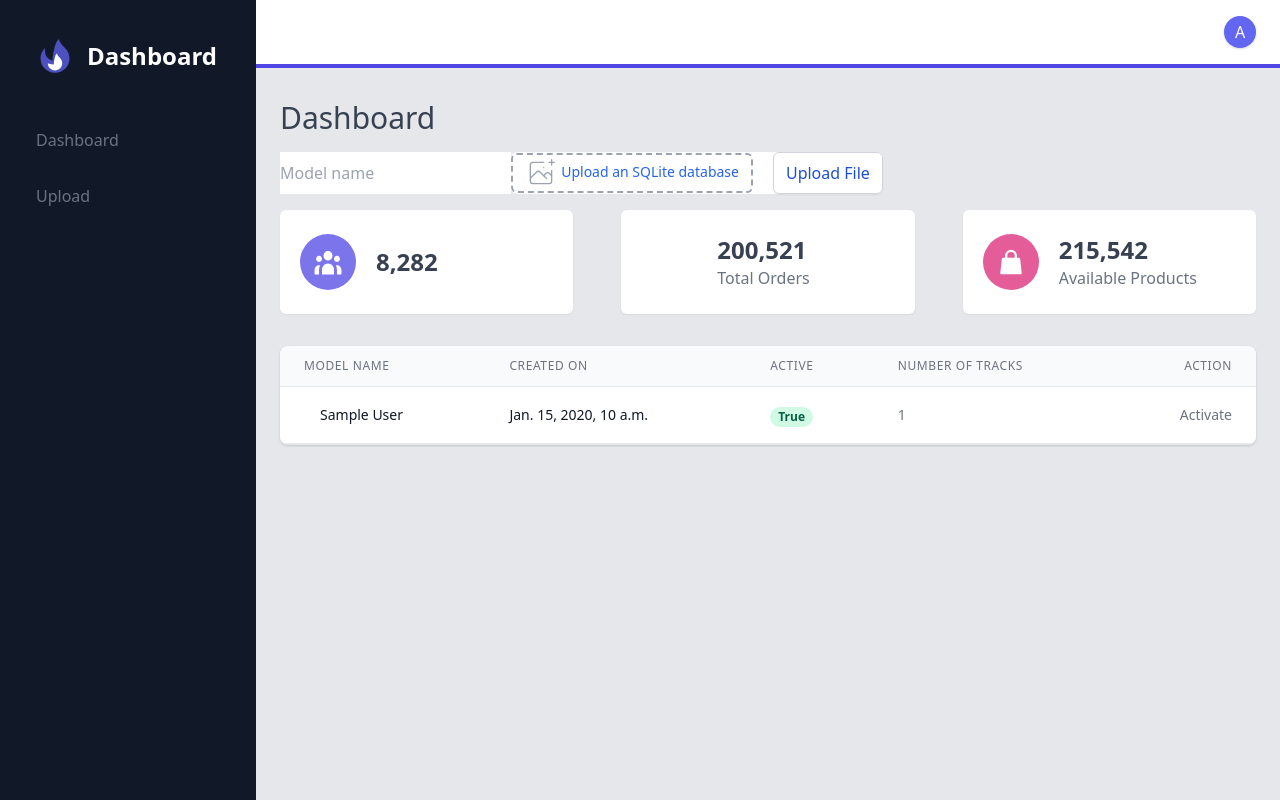
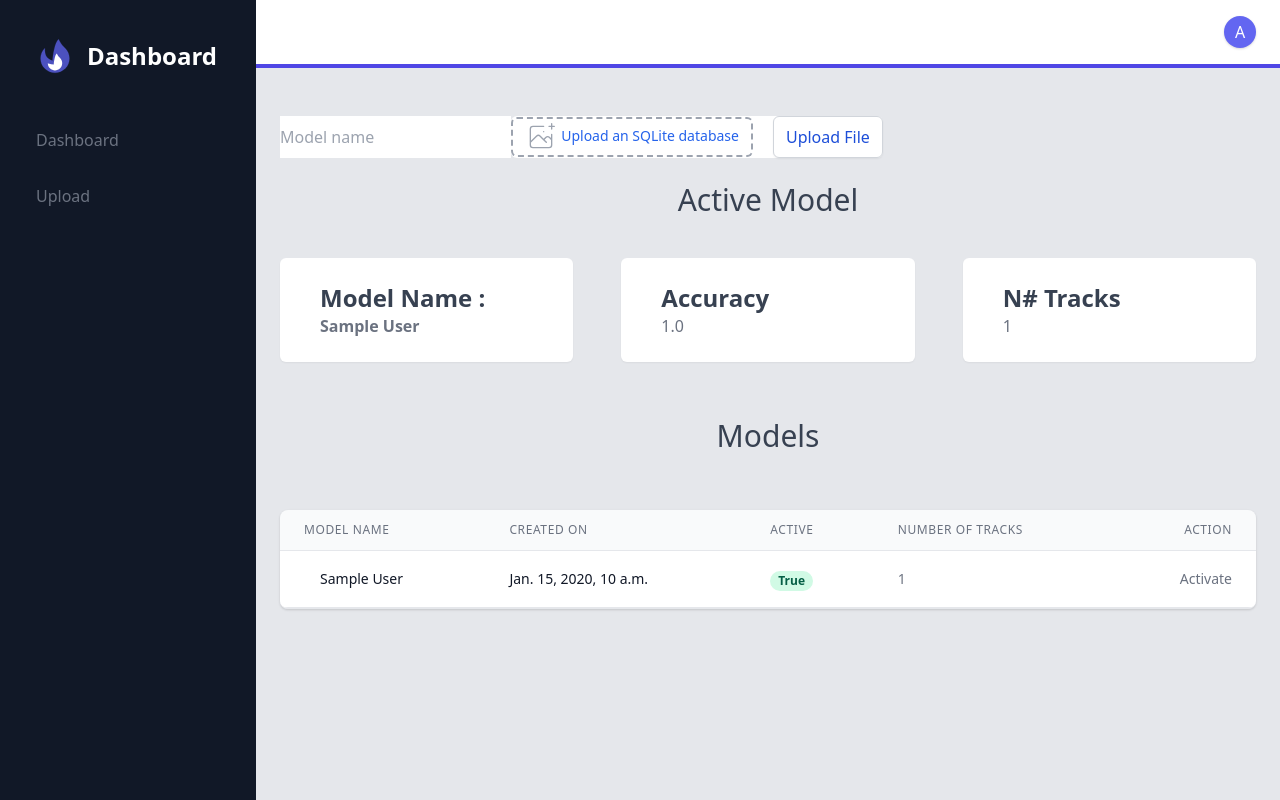
Before and after one commit to haiderali711/genre-prediction-audio, a Django app: page /admin/ in a window 1280 px wide. Run offline with Django 3.2, Linux system fonts and the light colour scheme; tables that the repository leaves empty hold one stand-in row (values such as "Sample post").

Commit message:
Update the genre recognition The update regards the model changed by the admin. PS: If the admin choses a specific model the files for tht model are made active for genre recognition for the normal homepage functionality.

```diff
--- a/genre_classification/genre_classification/admins/templates/admins/dashboard.html
+++ b/genre_classification/genre_classification/admins/templates/admins/dashboard.html
@@ -1,14 +1,19 @@
 <div x-ref="dashboard" class="container mx-auto px-6 py-8">
-    <h3 class="text-gray-700 text-3xl font-medium">Dashboard</h3>
+    <!-- <h3 class="text-gray-700 text-3xl font-medium">Dashboard</h3> -->
 
     {% include 'admins/file_upload.html' %}
     <span class="text-red-600">{{errors}}</span>
 
+    <br />
+        <h1 class="text-center text-gray-700 text-3xl font-medium ">Active Model</h1>
+    <br />
+
     <div class="mt-4">
         <div class="flex flex-wrap -mx-6">
+
             <div class="w-full px-6 sm:w-1/2 xl:w-1/3">
                 <div class="flex items-center px-5 py-6 shadow-sm rounded-md bg-white">
-                    <div class="p-3 rounded-full bg-indigo-600 bg-opacity-75">
+                    <!-- <div class="p-3 rounded-full bg-indigo-600 bg-opacity-75">
                         <svg class="h-8 w-8 text-white" viewBox="0 0 28 30" fill="none"
                              xmlns="http://www.w3.org/2000/svg">
                             <path
@@ -30,18 +35,21 @@
                                     d="M6.64896 18.0949C5.98058 19.3671 5.59999 20.8312 5.59999 22.3889V26.8222H1.39999V22.3889C1.39999 19.9404 3.2804 17.9556 5.59999 17.9556C5.96219 17.9556 6.31367 18.0039 6.64896 18.0949Z"
                                     fill="currentColor"></path>
                         </svg>
-                    </div>
+
+                    </div> -->
 
                     <div class="mx-5">
-                        <h4 class="text-2xl font-semibold text-gray-700">8,282</h4>
-                        <div class="text-gray-500"></div>
+                        <div class="text-gray-500 font-semibold ">
+                            <h2 class="text-2xl font-semibold text-gray-700">Model Name : </h2>
+                                <h3>{{active_model.model_name}}</h3>
+                        </div>
                     </div>
                 </div>
             </div>
 
             <div class="w-full mt-6 px-6 sm:w-1/2 xl:w-1/3 sm:mt-0">
                 <div class="flex items-center px-5 py-6 shadow-sm rounded-md bg-white">
-                    <div class="p-3 rounded-full bg-orange-600 bg-opacity-75">
+                    <!-- <div class="p-3 rounded-full bg-orange-600 bg-opacity-75">
                         <svg class="h-8 w-8 text-white" viewBox="0 0 28 28" fill="none"
                              xmlns="http://www.w3.org/2000/svg">
                             <path
@@ -54,18 +62,18 @@
                                     d="M9.1 25.2C10.2598 25.2 11.2 24.2598 11.2 23.1C11.2 21.9402 10.2598 21 9.1 21C7.9402 21 7 21.9402 7 23.1C7 24.2598 7.9402 25.2 9.1 25.2Z"
                                     fill="currentColor"></path>
                         </svg>
-                    </div>
+                    </div> -->
 
                     <div class="mx-5">
-                        <h4 class="text-2xl font-semibold text-gray-700">200,521</h4>
-                        <div class="text-gray-500">Total Orders</div>
+                        <h2 class="text-2xl font-semibold text-gray-700">Accuracy </h4>
+                        <div class="text-gray-500">{{active_model.accuracy}}</div>
                     </div>
                 </div>
             </div>
 
             <div class="w-full mt-6 px-6 sm:w-1/2 xl:w-1/3 xl:mt-0">
                 <div class="flex items-center px-5 py-6 shadow-sm rounded-md bg-white">
-                    <div class="p-3 rounded-full bg-pink-600 bg-opacity-75">
+                    <!-- <div class="p-3 rounded-full bg-pink-600 bg-opacity-75">
                         <svg class="h-8 w-8 text-white" viewBox="0 0 28 28" fill="none"
                              xmlns="http://www.w3.org/2000/svg">
                             <path d="M6.99998 11.2H21L22.4 23.8H5.59998L6.99998 11.2Z"
@@ -75,11 +83,11 @@
                                     d="M9.79999 8.4C9.79999 6.08041 11.6804 4.2 14 4.2C16.3196 4.2 18.2 6.08041 18.2 8.4V12.6C18.2 14.9197 16.3196 16.8 14 16.8C11.6804 16.8 9.79999 14.9197 9.79999 12.6V8.4Z"
                                     stroke="currentColor" stroke-width="2"></path>
                         </svg>
-                    </div>
+                    </div> -->
 
                     <div class="mx-5">
-                        <h4 class="text-2xl font-semibold text-gray-700">215,542</h4>
-                        <div class="text-gray-500">Available Products</div>
+                        <h4 class="text-2xl font-semibold text-gray-700">N# Tracks</h4>
+                        <div class="text-gray-500">{{active_model.no_of_tracks}}</div>
                     </div>
                 </div>
             </div>
--- a/genre_classification/genre_classification/admins/templates/admins/table.html
+++ b/genre_classification/genre_classification/admins/templates/admins/table.html
@@ -1,28 +1,39 @@
+<br />
+<div>
+  <h1 class="text-gray-700 text-3xl font-medium text-center">Models</h1>
+</div>
+<br />
 <div class="flex flex-col mt-8">
   <div class="-my-2 py-2 overflow-x-auto sm:-mx-6 sm:px-6 lg:-mx-8 lg:px-8">
     <div
-                class="align-middle inline-block min-w-full shadow overflow-hidden sm:rounded-lg border-b border-gray-200">
+      class="align-middle inline-block min-w-full shadow overflow-hidden sm:rounded-lg border-b border-gray-200"
+    >
       <table class="min-w-full">
         <thead>
           <tr>
             <th
-                            class="px-6 py-3 border-b border-gray-200 bg-gray-50 text-left text-xs leading-4 font-medium text-gray-500 uppercase tracking-wider">
+              class="px-6 py-3 border-b border-gray-200 bg-gray-50 text-left text-xs leading-4 font-medium text-gray-500 uppercase tracking-wider"
+            >
               Model Name
             </th>
             <th
-                            class="px-6 py-3 border-b border-gray-200 bg-gray-50 text-left text-xs leading-4 font-medium text-gray-500 uppercase tracking-wider">
+              class="px-6 py-3 border-b border-gray-200 bg-gray-50 text-left text-xs leading-4 font-medium text-gray-500 uppercase tracking-wider"
+            >
               Created on
             </th>
             <th
-                            class="px-6 py-3 border-b border-gray-200 bg-gray-50 text-left text-xs leading-4 font-medium text-gray-500 uppercase tracking-wider">
+              class="px-6 py-3 border-b border-gray-200 bg-gray-50 text-left text-xs leading-4 font-medium text-gray-500 uppercase tracking-wider"
+            >
               Active
             </th>
             <th
-                            class="px-6 py-3 border-b border-gray-200 bg-gray-50 text-left text-xs leading-4 font-medium text-gray-500 uppercase tracking-wider">
+              class="px-6 py-3 border-b border-gray-200 bg-gray-50 text-left text-xs leading-4 font-medium text-gray-500 uppercase tracking-wider"
+            >
               Number of Tracks
             </th>
             <th
-                            class="px-6 py-3 text-right border-b border-gray-200 bg-gray-50 text-left text-xs leading-4 font-medium text-gray-500 uppercase tracking-wider">
+              class="px-6 py-3 text-right border-b border-gray-200 bg-gray-50 text-left text-xs leading-4 font-medium text-gray-500 uppercase tracking-wider"
+            >
               Action
             </th>
           </tr>
@@ -34,40 +45,51 @@
             <td class="px-6 py-4 whitespace-no-wrap border-b border-gray-200">
               <div class="flex items-center">
                 <div class="ml-4">
-                                <div class="text-sm leading-5 font-medium text-gray-900">{{model.model_name}}
+                  <div class="text-sm leading-5 font-medium text-gray-900">
+                    {{model.model_name}}
                   </div>
                 </div>
               </div>
             </td>
 
             <td class="px-6 py-4 whitespace-no-wrap border-b border-gray-200">
-                        <div class="text-sm leading-5 text-gray-900">{{model.created_on}}</div>
+              <div class="text-sm leading-5 text-gray-900">
+                {{model.created_on}}
+              </div>
             </td>
 
             <td class="px-6 py-4 whitespace-no-wrap border-b border-gray-200">
               {% if model.active == True %}
-                        <span class="px-2 inline-flex text-xs leading-5 font-semibold rounded-full bg-green-100 text-green-800">
+              <span
+                class="px-2 inline-flex text-xs leading-5 font-semibold rounded-full bg-green-100 text-green-800"
+              >
                 {{model.active}}
               </span>
               {% else %}
-                        <span class="px-2 inline-flex text-xs leading-5 font-semibold rounded-full bg-red-100 text-red-800">
+              <span
+                class="px-2 inline-flex text-xs leading-5 font-semibold rounded-full bg-red-100 text-red-800"
+              >
                 {{model.active}}
               </span>
               {% endif %}
             </td>
 
-                    <td class="px-6 py-4 whitespace-no-wrap border-b border-gray-200 text-sm leading-5 text-gray-500">
+            <td
+              class="px-6 py-4 whitespace-no-wrap border-b border-gray-200 text-sm leading-5 text-gray-500"
+            >
               {{model.no_of_tracks}}
             </td>
 
             <td
-                            class="px-6 py-4 whitespace-no-wrap text-right border-b border-gray-200 text-sm leading-5 font-medium">
+              class="px-6 py-4 whitespace-no-wrap text-right border-b border-gray-200 text-sm leading-5 font-medium"
+            >
               {% if model.active == True %}
-                        <a class="text-gray-500">
-                            Activate
-                        </a>
+              <a class="text-gray-500"> Activate </a>
               {% else %}
-                            <a href="{% url 'activate_model' %}?active_model_name={{active_model}}&model_name_to_activate={{model.model_name}}" class="text-indigo-600 hover:text-indigo-900">
+              <a
+                href="{% url 'activate_model' %}?active_model_name={{active_model}}&model_name_to_activate={{model.model_name}}"
+                class="text-indigo-600 hover:text-indigo-900"
+              >
                 Activate
               </a>
               {% endif %}
--- a/genre_classification/genre_classification/admins/views.py
+++ b/genre_classification/genre_classification/admins/views.py
@@ -1,3 +1,10 @@
+
+import os
+from pathlib import Path
+from distutils.dir_util import copy_tree
+import shutil
+
+
 from django.shortcuts import render, redirect
 
 from .forms import RetrainForm, RetrainFormFile
@@ -29,6 +36,7 @@ def admin_view(request):
             try:
                 create_dirtree(str(model))
 
+                # Deactivate the previous model before setting the new one as active
                 deactivate_model(active_model.model_name)
 
                 # File is not saved on disk so
@@ -74,9 +82,23 @@ def activate_model(request):
 
     deactivate_model(active_model_name)
     MLModel.objects.filter(model_name=model_name_to_activate).update(active=True)
-
+    move_model_files(model_name_to_activate)
     return redirect('/admin')
 
 
 def deactivate_model(model_name):
     MLModel.objects.filter(model_name=model_name).update(active=False)
+
+
+# move the model folder to the applied model folder in genre classification folder
+def move_model_files(model_name_to_activate):
+    BASE_DIR = Path(__file__).resolve().parent.parent
+    trained_path = os.path.join(BASE_DIR,('admins/models/'+model_name_to_activate))
+    destination_path =  os.path.join(BASE_DIR,('genre_classification/models/model_1'))
+    print('TRAINED : ',trained_path)
+    print('DESTINATION : ',destination_path)
+
+    # Remove the whole destination folder
+    shutil.rmtree(destination_path)
+    # copy the new model in the folder
+    copy_tree(trained_path,destination_path)
```
Also changed, not shown: genre_classification/genre_classification/admins/migrations/0001_initial.py (added), genre_classification/genre_classification/admins/migrations/__init__.py (added), 4 other files. Lines whose indentation alone changed are shown as unchanged.
